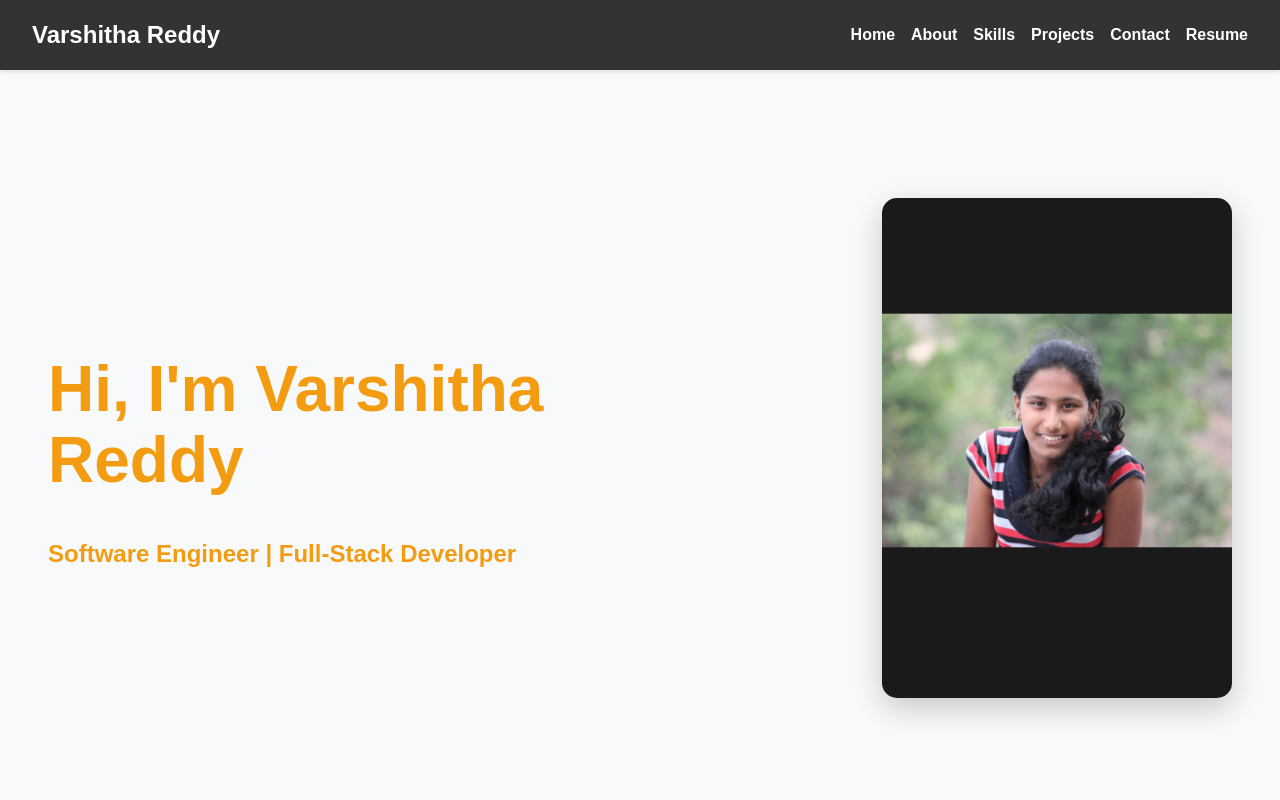
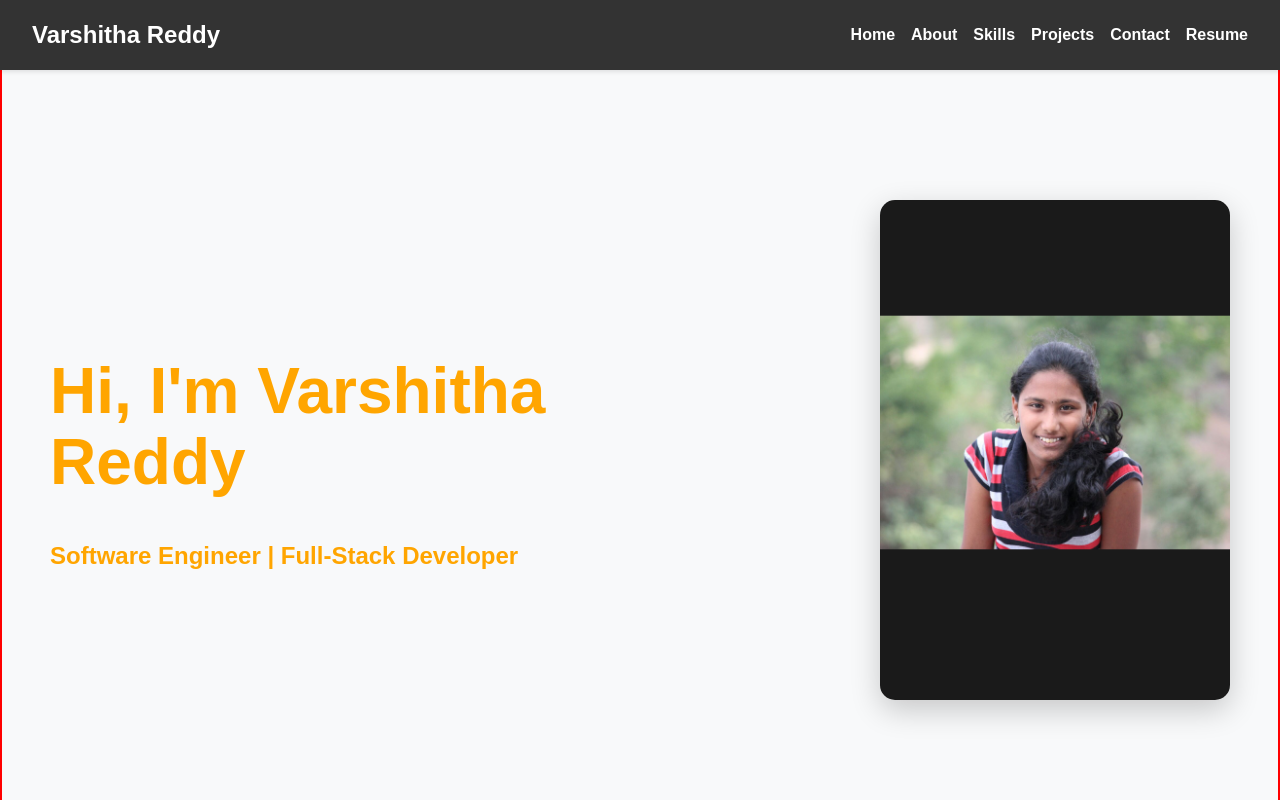
Before and after one commit to Varshitha2925/portfolio, a React (Vite) app: page / in a window 1280 px wide. Shown: the top 800 px of the page. Built offline with nearby package versions, Linux system fonts and the light colour scheme.

Commit message:
width change

```diff
--- a/src/components/Hero.tsx
+++ b/src/components/Hero.tsx
@@ -8,14 +8,14 @@ const HeroSection = styled.section`
   justify-content: space-between;
   align-items: center;
   height: 100vh;
-  width: 100vw;
+  width: -webkit-fill-available;
   background: #f8f9fa;
-  color: #f39c12;
+  color: orange;
   padding: 3rem;
   position: relative;
   overflow: hidden;
   flex-direction: column-reverse;  // Default for mobile-first
-
+  border:2px solid red;
   @media (min-width: 768px) {
     flex-direction: row;
   }
```
